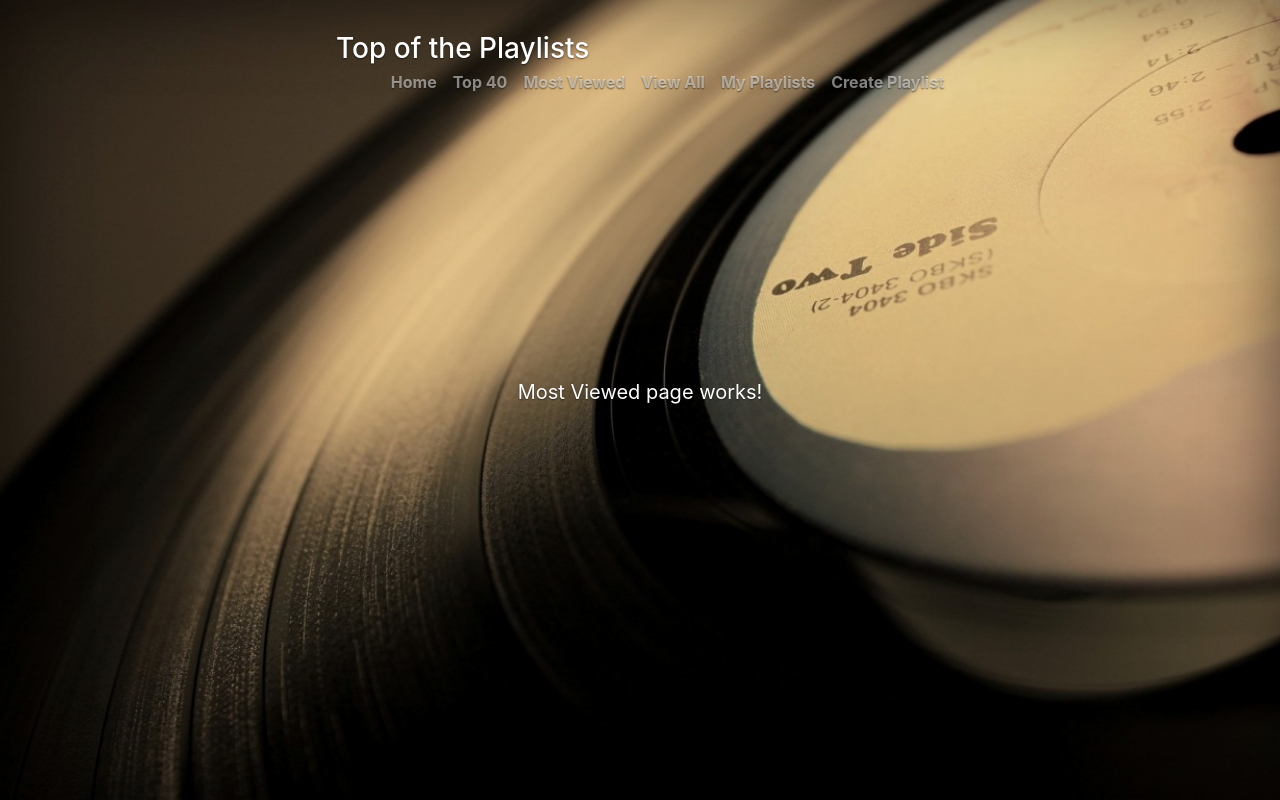
After one commit to rachelclare47/WebApp, a Django app: page /ToP/most_viewed/ in a window 1280 px wide. The commit adds this page. Run offline with Django 3.2, Linux system fonts and the light colour scheme; some libraries are stand-ins or nearby versions.

Commit message:
most viewed page appears

```diff
--- a/WAD/ToP/urls.py
+++ b/WAD/ToP/urls.py
@@ -5,7 +5,7 @@ urlpatterns = [
     url(r'^$', views.home, name='home'),
     url(r'^home/$', views.home, name='home'),
     url(r'^top-rated/$', views.top_rated, name='top_rated'),
-    url(r'^most-listened/$', views.most_listened, name='most_listened'),
+    url(r'^most_viewed/$', views.most_viewed, name='most_viewed'),
     url(r'^playlist/(?P<playlist_name_slug>[\w\-]+)/$', views.show_playlist, name='show_playlist'),
     url(r'^create_playlists/$', views.create_playlists, name='create_playlists'),
     url(r'^my_playlists/$', views.my_playlists, name='my_playlists'),
--- a/WAD/ToP/views.py
+++ b/WAD/ToP/views.py
@@ -10,8 +10,8 @@ def top_rated(request):
     # create context_dict here to pass playlists sorted by rates into template
     return render(request, 'ToP/top_rated.html')
 
-def most_listened(request):
-    return render(request, 'ToP/most_listened.html')
+def most_viewed(request):
+    return render(request, 'ToP/most_viewed.html')
 
 def show_playlist(request, playlist_name_slug):
     context_dict = {}
--- a/WAD/templates/ToP/base.html
+++ b/WAD/templates/ToP/base.html
@@ -36,7 +36,7 @@
 					<nav class="nav nav-masthead">
 						<a class="nav-link" href="/ToP/home/">Home</a>
 						<a class="nav-link" href="/ToP/top-rated/">Top 40</a>
-						<a class="nav-link" href="/ToP/most-listened/">Most Listened</a>
+						<a class="nav-link" href="/ToP/most_viewed/">Most Viewed</a>
 						<a class="nav-link" href="/ToP/view_all_playlists/">View All</a>
 						<a class="nav-link" href="/ToP/my_playlists/">My Playlists</a>
 						<a class="nav-link" href="/ToP/create_playlists/">Create Playlist</a>
--- /dev/null
+++ b/WAD/templates/ToP/most_viewed.html
@@ -0,0 +1,28 @@
+{% extends 'ToP/base.html' %}
+{% load staticfiles %}
+
+{% block title %}
+	Most Viewed
+{% endblock %}
+
+{% block body %}
+<div class="inner cover">
+	<p class="lead">
+		<strong>Most Viewed page works!</strong>
+	</p>
+</div>
+<!-- <div class="col-lg-6">
+<h4>Most Viewed Playlists</h4>
+<p>
+	{% if playlists %}
+	<ul class="list-group">
+		{% for playlist in playlists %}
+		<li class="list-group-item"><a href="{% url 'show_playlist' playlist.slug %}">{{ playlist.name }}</a></li>
+		{% endfor %}
+	</ul>
+	{% else %}
+		<strong>There are no playlists present.</strong>
+	{% endif %}
+</p>
+</div> -->
+{% endblock %}
```
Also changed, not shown: WAD/templates/ToP/top_viewed.html (renamed from WAD/templates/ToP/most_listened.html, +4 -4 lines), 14 other files.
